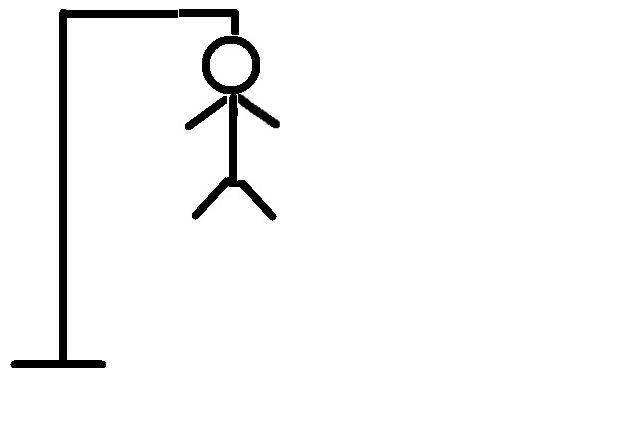
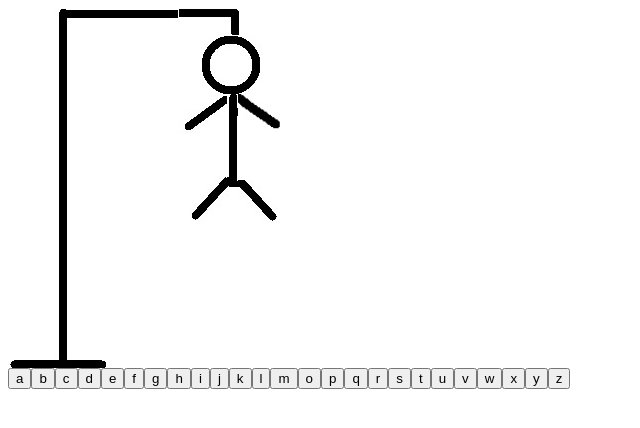
Before and after one commit to dylan-galbraith/dylan-janet-hangman, a React (Create React App) app in the folder client/: page / in a window 1280 px wide. Shown: the top 428 px of the page, without its empty margins (0-640 px from the left). Built offline with nearby package versions, Linux system fonts and the light colour scheme.

Commit message:
preliminary keyboard done

```diff
--- a/client/src/components/Homepage/Homepage.js
+++ b/client/src/components/Homepage/Homepage.js
@@ -1,11 +1,13 @@
 import React, { Component } from 'react';
 import Hangman from "../Hangman/Hangman";
+import Keyboard from "../Keyboard/Keyboard";
 
 class Homepage extends Component {
     render() {
         return (
             <div>
                 <Hangman />
+                <Keyboard />
 
             </div>
         );
--- a/client/src/components/Keyboard/Keyboard.js
+++ b/client/src/components/Keyboard/Keyboard.js
@@ -1,5 +1,15 @@
 import React from 'react';
 
+function Keyboard(props) {
+    let alphabetArr = ["a","b","c","d","e","f","g","h","i","j","k","l","m","o","p","q","r","s","t","u","v","w","x","y","z"]
+    return (
+        <div className="keyboard">
+            {alphabetArr.map((letter)=> {
+                return <button type="submit" className="letter__box" key={letter}>{letter}</button>
+            })}
 
+        </div>
+    );
+}
 
 export default Keyboard;
--- a/client/src/components/Keyboard/Keyboard.scss
+++ b/client/src/components/Keyboard/Keyboard.scss
@@ -0,0 +1,3 @@
+.keyboard {
+    display: flex;
+}
```
